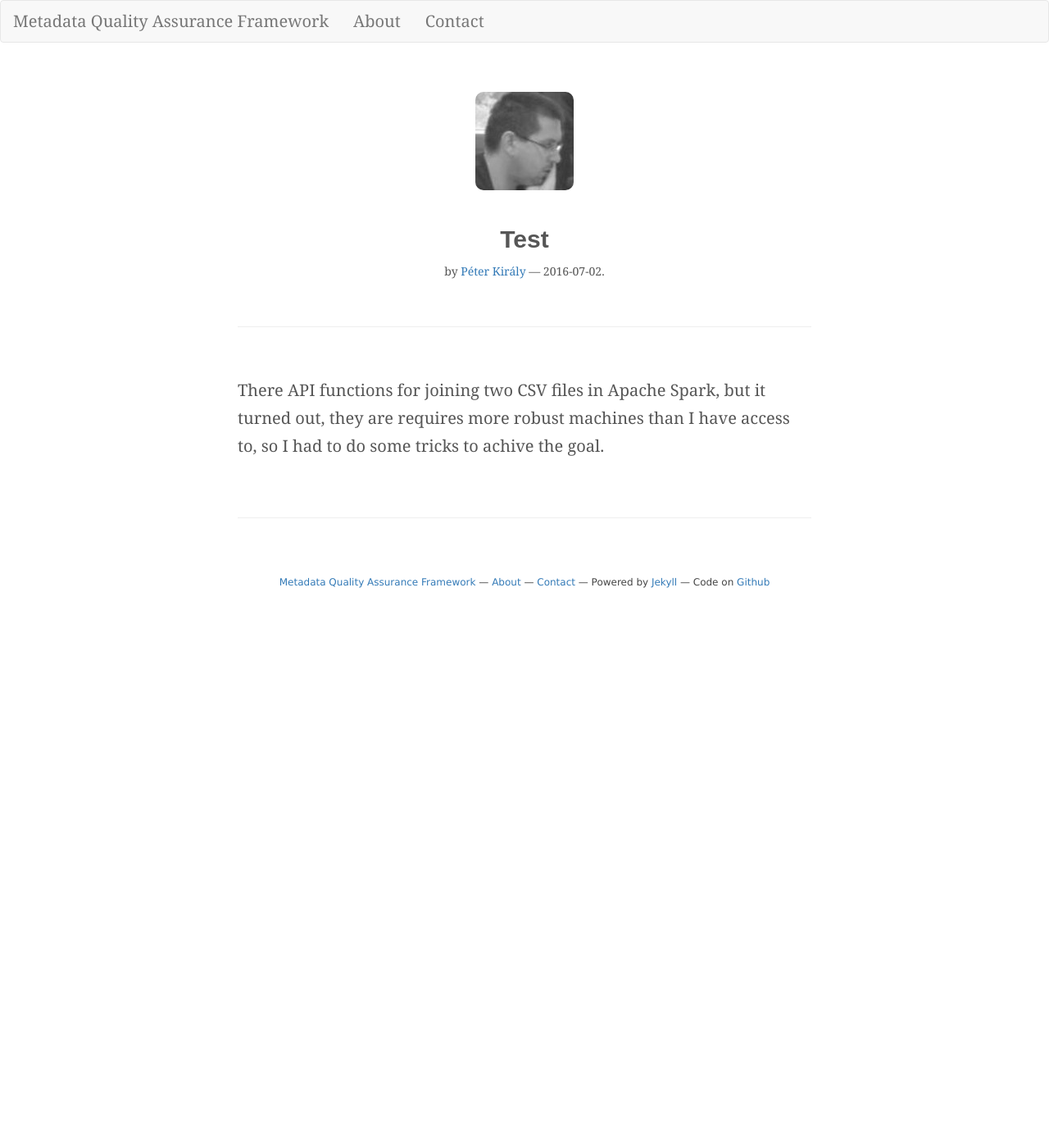
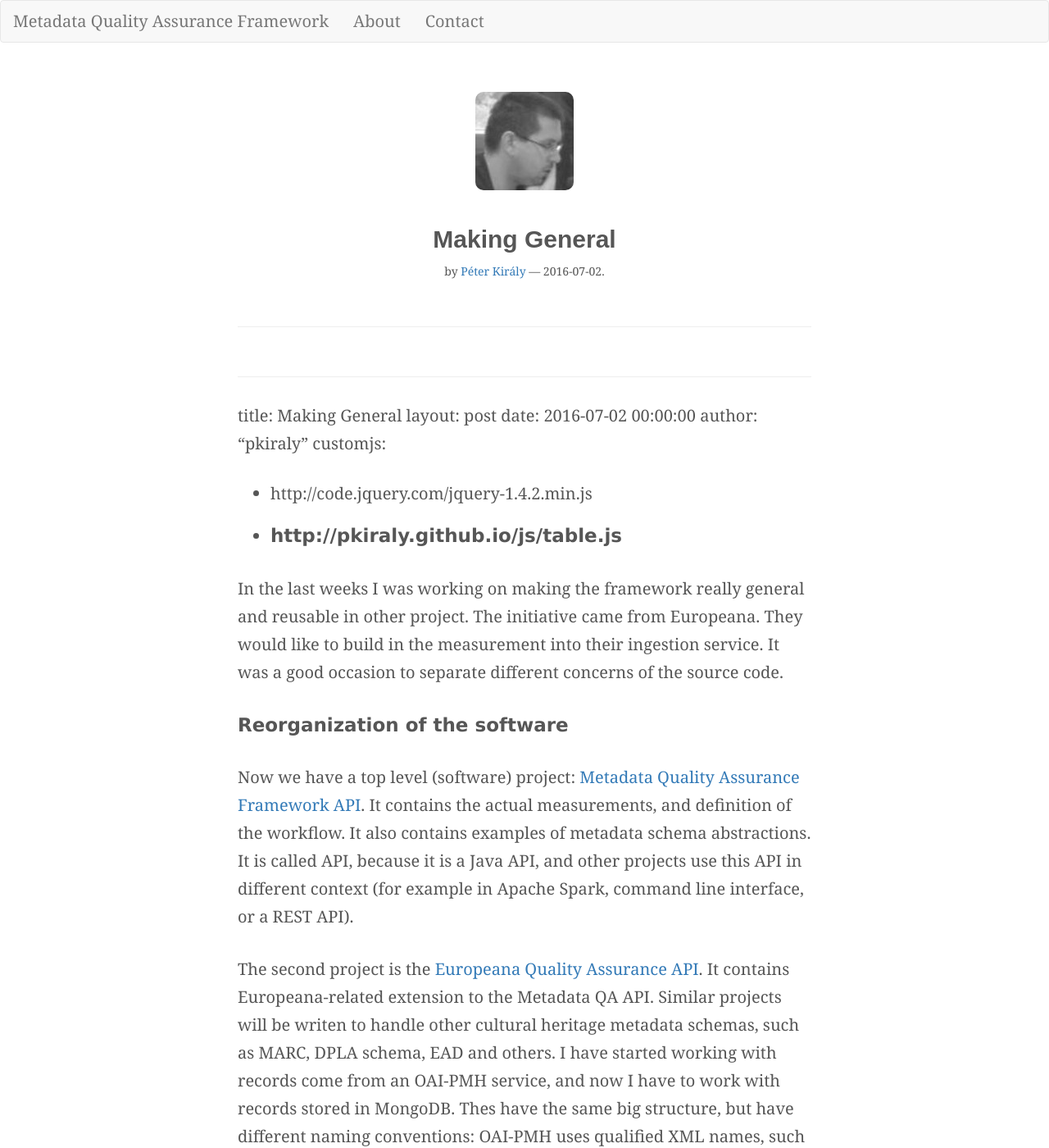
Before and after one commit to pkiraly/pkiraly.github.io, a Jekyll site: the page built from _posts/2016-07-02-test.md, in a window 1280 px wide and 1400 px high. Shown: the whole window at 82% size. Built offline with Jekyll 4.4.1, drawn with Linux system fonts in a browser that asks for light colours; nearby versions of some CDN libraries; some web fonts are replaced; comment, search, counter and statistics services are not loaded; some of the changed text lies outside the part shown.

Commit message:
Update 2016-07-02-test.md

```diff
--- a/_posts/2016-07-02-test.md
+++ b/_posts/2016-07-02-test.md
@@ -1,5 +1,5 @@
 ---
-title:      Test
+title:      Making General
 layout:     post
 date:       2016-07-02 00:00:00
 author:     "pkiraly"
@@ -8,4 +8,42 @@ customjs:
  - http://pkiraly.github.io/js/table.js
 ---
 
-There API functions for joining two CSV files in Apache Spark, but it turned out, they are requires more robust machines than I have access to, so I had to do some tricks to achive the goal.
+---
+title:      Making General
+layout:     post
+date:       2016-07-02 00:00:00
+author:     "pkiraly"
+customjs:
+ - http://code.jquery.com/jquery-1.4.2.min.js
+ - http://pkiraly.github.io/js/table.js
+---
+
+In the last weeks I was working on making the framework really general and reusable
+in other project.  The initiative came from Europeana.  They would like to build in
+the measurement into their ingestion service.  It was a good occasion to separate
+different concerns of the source code.
+
+<!-- more -->
+
+## Reorganization of the software
+
+Now we have a top level (software) project: [Metadata Quality Assurance Framework API](http://github.com/pkiraly/metadata-qa-api). It contains the actual measurements,
+and definition of the workflow. It also contains examples of metadata schema
+abstractions. It is called API, because it is a Java API, and other projects use
+this API in different context (for example in Apache Spark, command line interface,
+or a REST API).
+
+The second project is the [Europeana Quality Assurance API](http://github.com/pkiraly/europeana-qa-api).
+It contains Europeana-related extension to the Metadata QA API.  Similar projects
+will be writen to handle other cultural heritage metadata schemas, such as MARC,
+DPLA schema, EAD and others.  I have started working with records come from an
+OAI-PMH service, and now I have to work with records stored in MongoDB. Thes have
+the same big structure, but have different naming conventions: OAI-PMH uses
+qualified XML names, such as dc:title, while the MongoDB records follow the
+camel-case naming convention, such as dcTitle.
+
+The third layer contains the software which use Europeana QA API project. Now
+we have two of them: [Europeana QA Spark](http://github.com/pkiraly/europeana-qa-spark),
+which is the Apache Spark interface, used for batch processing of record-level
+measurements, and [Europeana QA Clients](http://github.com/pkiraly/europeana-qa-client)
+which provides a REST interface to measuring.
```
